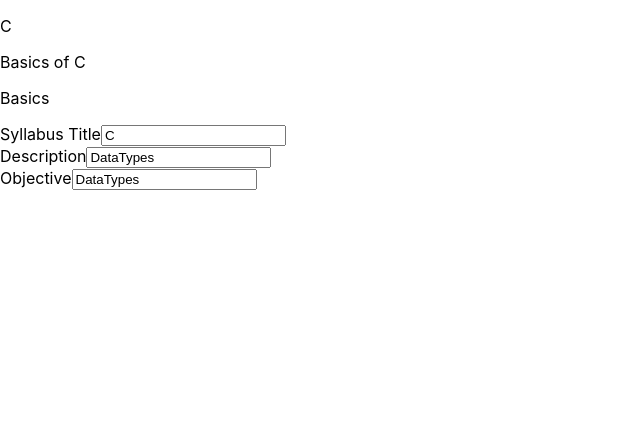
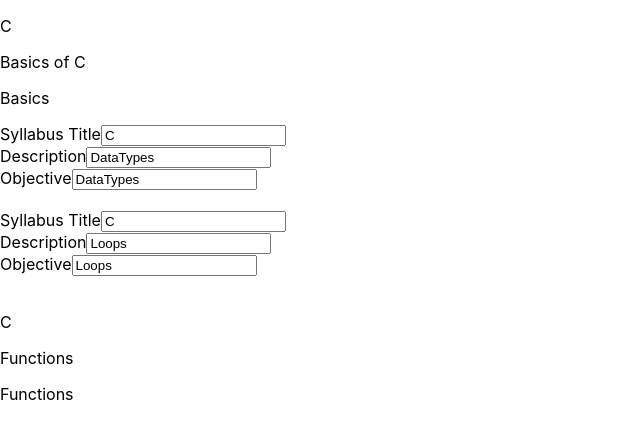
Before and after one commit to Rachana21Reddy/courseUsingReact, a React (Create React App) app: page / in a window 1280 px wide. Shown: the top 438 px of the page, without its empty margins (0-640 px from the left). Built offline with nearby package versions, Linux system fonts and the light colour scheme.

Commit message:
first commit

```diff
--- a/src/App.js
+++ b/src/App.js
@@ -33,18 +33,30 @@ function App() {
       syllabusTitle: "C",
       description: "Basics of C",
       objective: "Basics",
-      editMode: "false"
+      editMode: false
     },
     {
       syllabusTitle: "C",
       description: "DataTypes",
       objective: "DataTypes",
-      editMode: "true"
+      editMode: true
+    },
+    {
+      syllabusTitle: "C",
+      description: "Loops",
+      objective: "Loops",
+      editMode: true
+    },
+    {
+      syllabusTitle: "C",
+      description: "Functions",
+      objective: "Functions",
+      editMode: false
     }
   ];
   return (
     syllabusItems.map((syllabusItem) => {
-      if(syllabusItem.editMode === "false") {
+      if(syllabusItem.editMode === false) {
         return <SyllabusCard syllabusData={syllabusItem}></SyllabusCard>
 
       }
```
